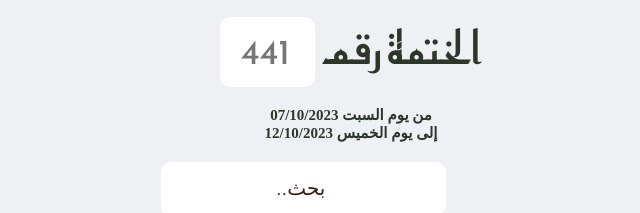
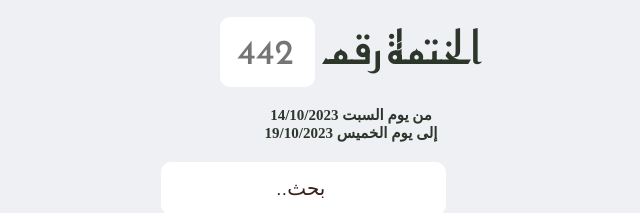
Before and after one commit to medsghouri/khatma_old, a website built with Vite: page index.html in a window 1280 px wide. Shown: the part 249-462 px from the top of the page, 289-929 px from the left. Built offline with nearby package versions, Linux system fonts and the light colour scheme; no server answers; files whose address does not match are found by name; a web font is replaced by a local one.

Commit message:
Update index.html 442

```diff
--- a/index.html
+++ b/index.html
@@ -33,14 +33,14 @@
         <img id="img" src="/android-chrome-512x512.png">
 
         <label id="h1" class="child float-left-child">
-            <input id="khatmaNo" placeholder="441 "
+            <input id="khatmaNo" placeholder="442 "
             style = "font-family:  'Reem Kufi'; font-size: 35px"  readonly ></input>
              الختمة رقم
         </label>
 
 
-        <h2> 07/10/2023 من يوم السبت</br>
-             12/10/2023 إلى يوم الخميس</h2>
+        <h2> 14/10/2023 من يوم السبت</br>
+             19/10/2023 إلى يوم الخميس</h2>
 
     <div>
             <!-- <button class="dropbtn" style="width:15%">
```
